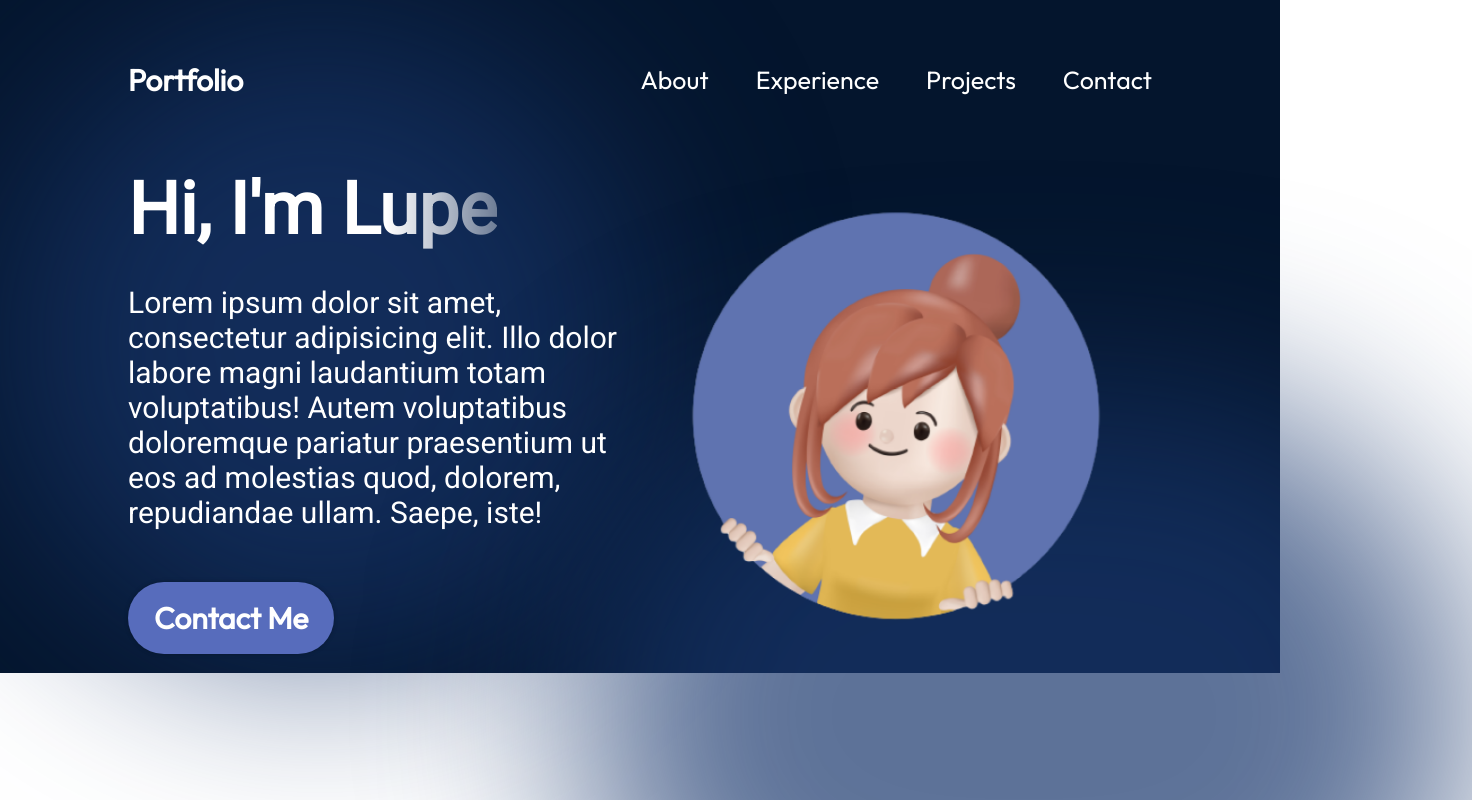
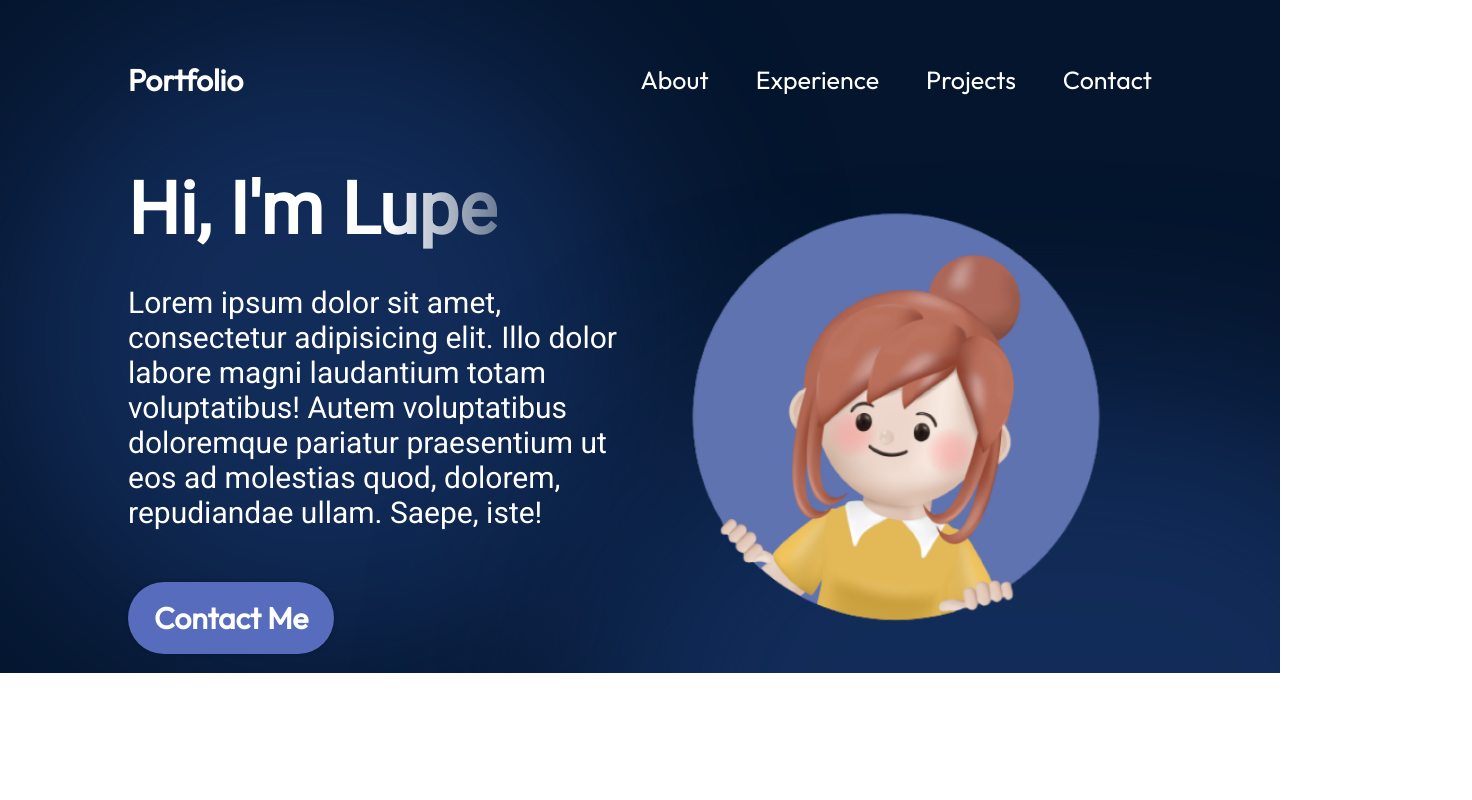
Before and after one commit to AdriALV2005/Portafolio, a React (Vite) app: page / in a window 1280 px wide. Shown: the top 800 px of the page, 1472 px wide, since content can reach past the window. Built offline with nearby package versions, Linux system fonts and the light colour scheme.

Commit message:
arreglando detalles

```diff
--- a/src/App.module.css
+++ b/src/App.module.css
@@ -4,4 +4,5 @@
   background-color: var(--color-bg);
   width: 100%;
   height: 100%;
+  overflow: hidden;
 }
--- a/src/index.css
+++ b/src/index.css
@@ -1,6 +1,10 @@
 * {
-  box-sizing: border-box;
-  margin: 0;
-  padding: 0;
-  font-family: "Outfit", Arial, Helvetica, sans-serif;
-}
+    box-sizing: border-box;
+    margin: 0;
+    padding: 0;
+    font-family: "Outfit", Arial, Helvetica, sans-serif;
+  }
+
+  html {
+    scroll-behavior: smooth;
+  }
```
Also changed, not shown: src/vars.css (+5 -5 lines).
